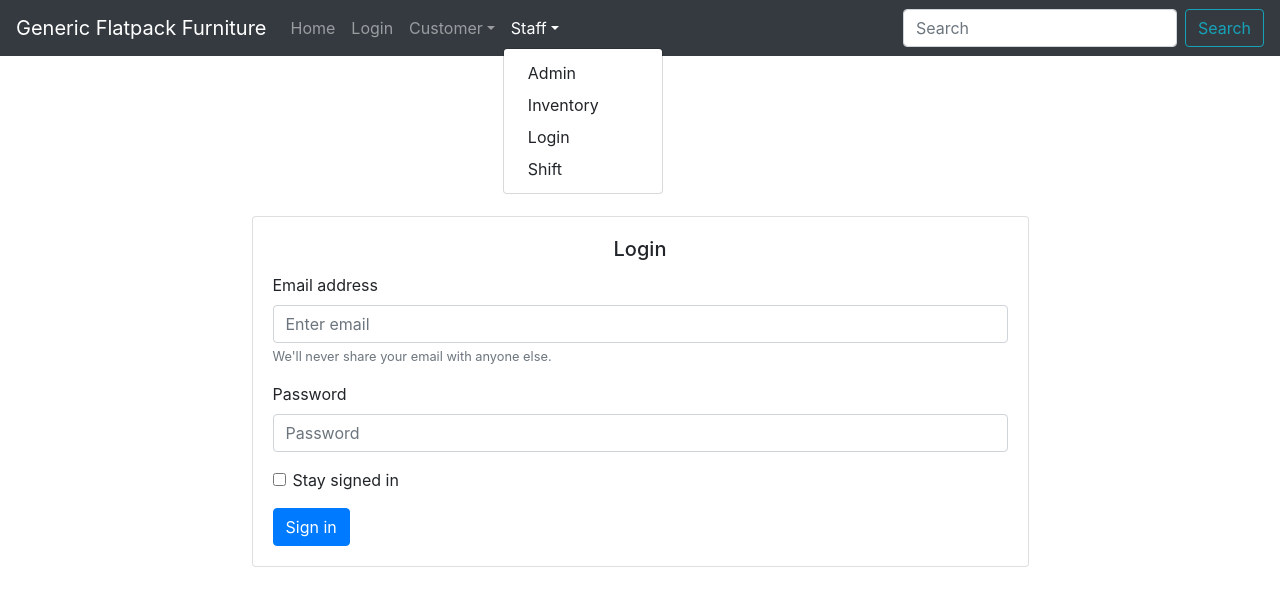
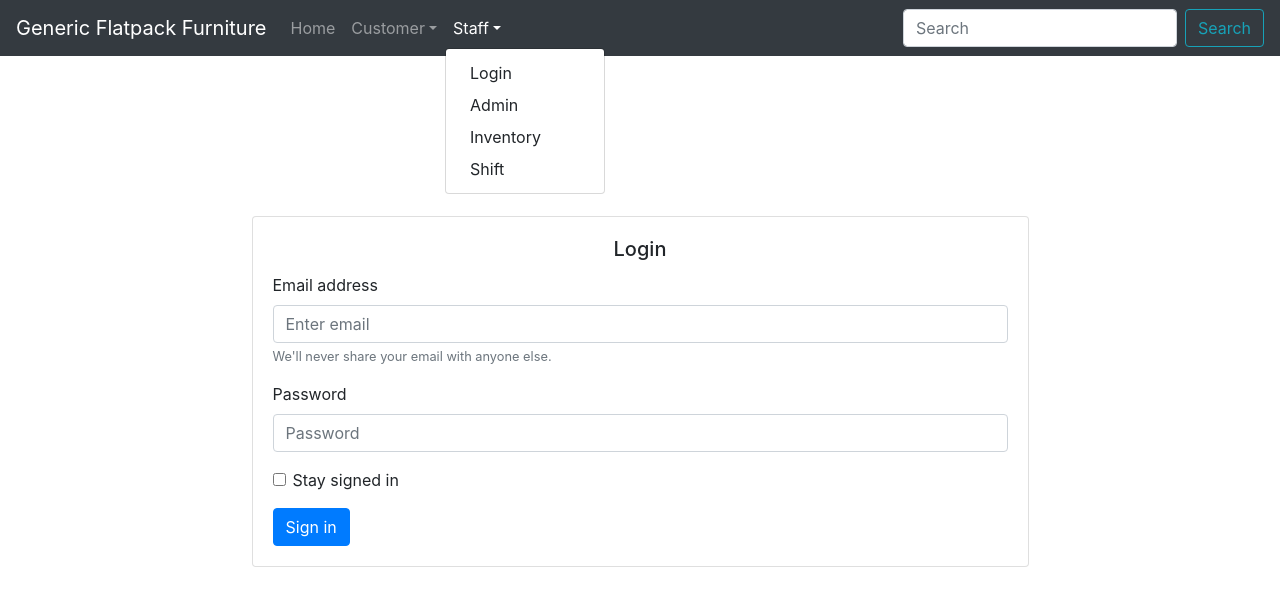
Before and after one commit to vlee489/AC32006-Databases, a Next.js app in the folder web/: page /staff/login in a window 1280 px wide. Both pictures are taken after a click on the button "Staff". Shown: the top 606 px of the page. Built offline with nearby package versions, Linux system fonts and the light colour scheme.

Commit message:
Slight navbar adjustments
Removed "login" from the main bar since it's a staff-only option. Put "login" at the  top of the "staff" dropdown menu since it's the first thing a staff member will need to do.

```diff
--- a/web/components/navigation.jsx
+++ b/web/components/navigation.jsx
@@ -17,9 +17,6 @@ const Navigation = props => {
                         <Link href={routes.index} passHref>
                             <Nav.Link>Home</Nav.Link>
                         </Link>
-                        <Link href={routes.login} passHref>
-                            <Nav.Link>Login</Nav.Link>
-                        </Link>
                         <NavDropdown title="Customer" id="customerDropdown">
                             <Link href={routes.basket} passHref>
                                 <NavDropdown.Item>Basket</NavDropdown.Item>
@@ -35,14 +32,14 @@ const Navigation = props => {
                             </Link>
                         </NavDropdown>
                         <NavDropdown title="Staff" id="staffDropdown">
+                            <Link href={routes.login} passHref>
+                                <NavDropdown.Item>Login</NavDropdown.Item>
+                            </Link>
                             <Link href={routes.admin} passHref>
                                 <NavDropdown.Item>Admin</NavDropdown.Item>
                             </Link>
                             <Link href={routes.inventory} passHref>
                                 <NavDropdown.Item>Inventory</NavDropdown.Item>
-                            </Link>
-                            <Link href={routes.login} passHref>
-                                <NavDropdown.Item>Login</NavDropdown.Item>
                             </Link>
                             <Link href={routes.shift} passHref>
                                 <NavDropdown.Item>Shift</NavDropdown.Item>
```
